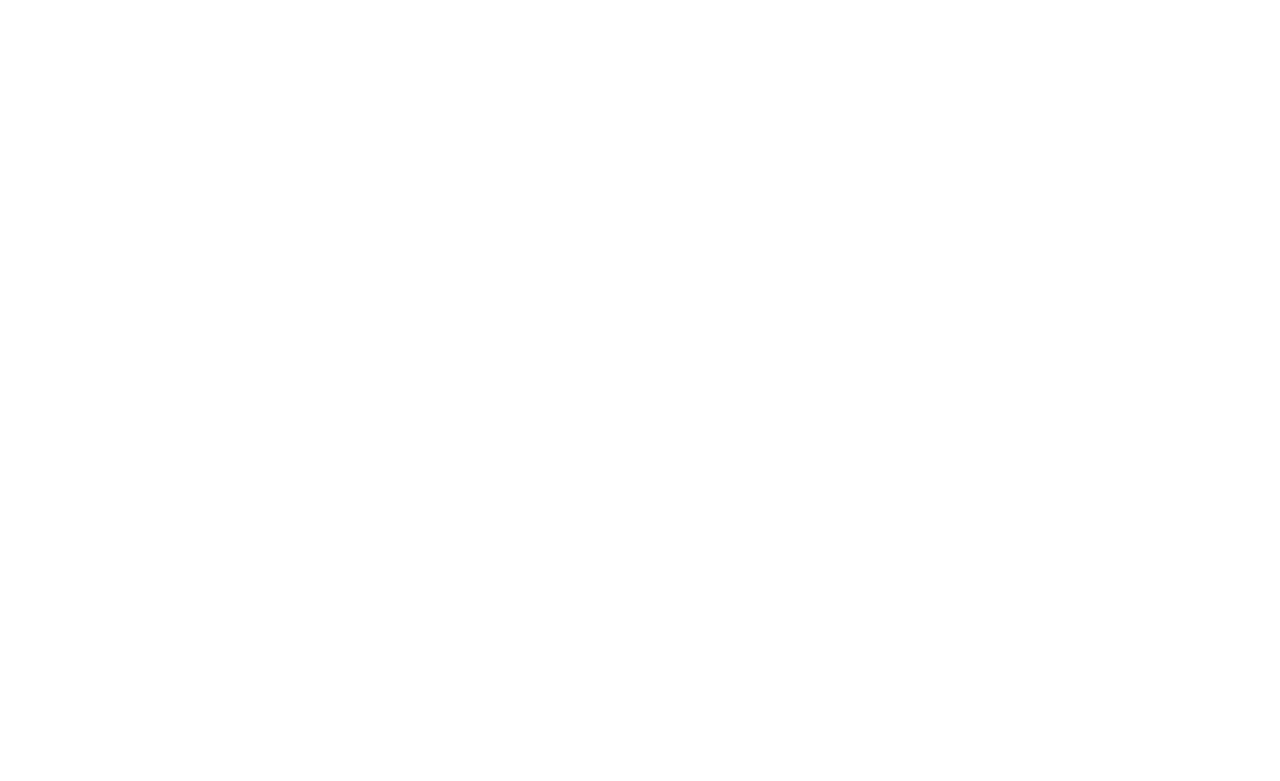
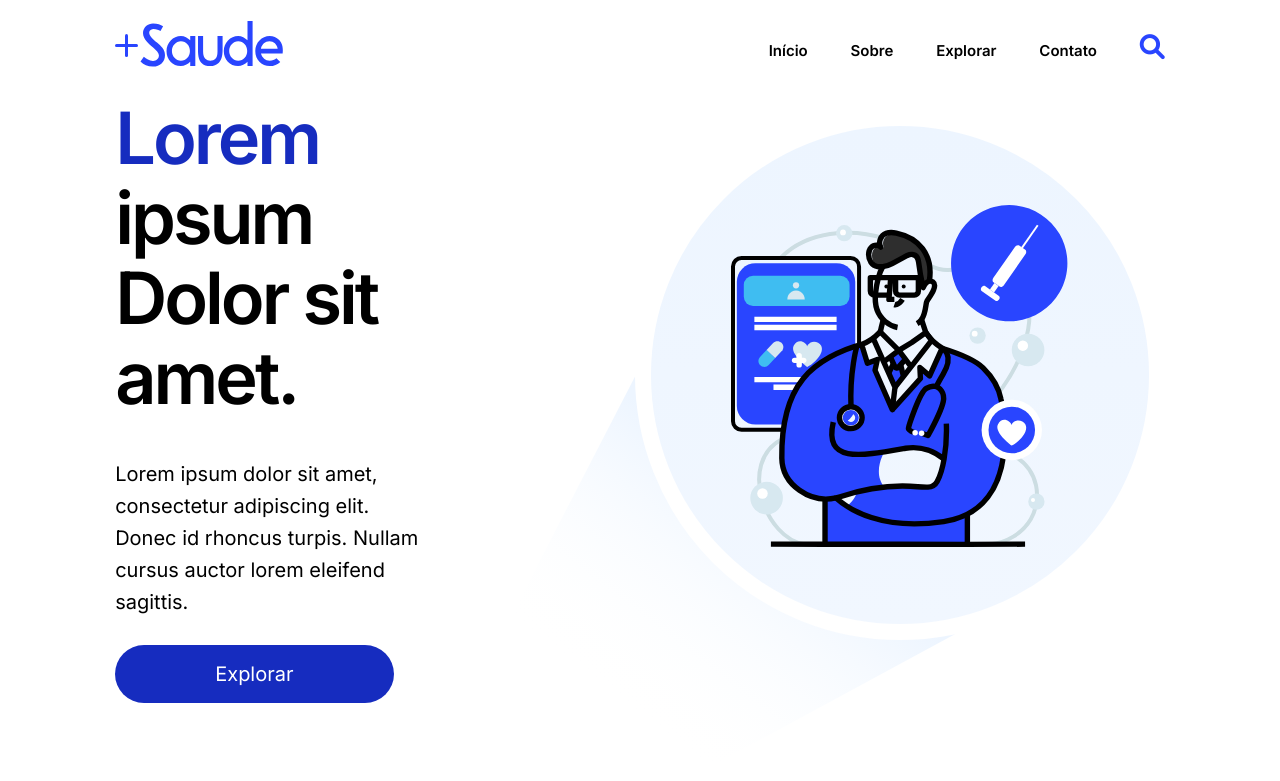
Before and after one commit to JailsonJr-BR/Hackaton-StartSE, a plain HTML site: page index.html in a window 1280 px wide. Drawn offline with Linux system fonts and the light colour scheme.

Commit message:
Header e home

```diff
--- /dev/null
+++ b/assets/css/base/_fonts.css
@@ -0,0 +1,41 @@
+@import url('https://fonts.googleapis.com/css2?family=Inter:wght@300;400;600&display=swap');
+
+:root,
+:host {
+  --fa-font-solid: normal 900 1em/1 "Font Awesome 6 Free";
+}
+
+@font-face {
+  font-family: "Font Awesome 6 Free";
+  font-style: normal;
+  font-weight: 900;
+  font-display: block;
+  src: url("../../fonts/fa-solid-900.woff2") format("woff2"),
+    url("../../fonts/fa-solid-900.ttf") format("truetype");
+}
+
+.fas,
+.fa-solid {
+  font-family: "Font Awesome 6 Free";
+  font-weight: 900;
+  font-style: normal;
+}
+
+.fa-home::before {
+  content: "\f015";
+}
+
+.fa-search::before {
+  content: "\f002";
+}
+
+.fa-add::before {
+  content: "\2b";
+}
+
+.fa-ellipsis-v::before {
+  content: "\f142";
+}
+
+.fa-bars::before {
+  content: "\f0c9"; }
--- /dev/null
+++ b/assets/css/base/_global.css
@@ -0,0 +1,33 @@
+html {
+  font-size: 62.5%;
+}
+
+body {
+  font-family: "Inter", sans-serif;
+  padding: 1.75rem 9%;
+}
+
+h1, h2, h3, h4, h5 {
+  color: #000;
+}
+
+h1 {
+  font-size: 7.2rem;
+  letter-spacing: -3px;
+  line-height: 80px;
+}
+
+h2 {
+  font-size: 4.8rem;
+}
+
+p, a {
+  font-size: 2rem;
+  line-height:
+  32px;
+}
+
+.wrapper {
+  position: relative;
+  z-index: 2;
+}
--- /dev/null
+++ b/assets/css/base/_reset.css
@@ -0,0 +1,16 @@
+*,
+*::after,
+*::before {
+  margin: 0;
+  padding: 0;
+  box-sizing: border-box;
+  border: none;
+}
+
+a {
+  text-decoration: none;
+}
+
+ul {
+  list-style: none;
+}
--- /dev/null
+++ b/assets/css/layout/_header.css
@@ -0,0 +1,6 @@
+header {
+  width: 100%;
+  display: flex;
+  justify-content: space-between;
+  align-items: center;
+}
--- /dev/null
+++ b/assets/css/layout/_home.css
@@ -0,0 +1,23 @@
+.home {
+  display: flex;
+  align-items: center;
+  margin-top: 3rem;
+}
+
+.__home-left  {
+  margin-top: -10rem;
+}
+
+.__home-left span {
+  color: #162CBF;
+}
+.__home-item {
+  margin-bottom: 4rem;
+}
+
+.__home-btn {
+  padding: 1.7rem 10rem;
+  background: #162CBF;
+  border-radius: 32px;
+  color: #fff;
+}
--- /dev/null
+++ b/assets/css/layout/_nav-menu.css
@@ -0,0 +1,31 @@
+nav ul li{
+  display: inline-block;
+}
+
+.nav-menu__item {
+  margin-left: 4rem;
+}
+
+.nav-menu__text {
+  font-size: 1.5rem;
+  color: #000;
+  font-weight: 600;
+}
+
+.nav-menu__link i{
+  font-size: 2.5rem;
+  color: #2945FF;
+}
+
+.nav-menu__hamburguer {
+  display: none;
+}
+
+@media screen and (max-width: 1024px) {
+  .nav-menu__item {
+    display: none;
+  }
+  .nav-menu__hamburguer {
+    display: block;
+  }
+}
--- a/assets/css/style.css
+++ b/assets/css/style.css
@@ -0,0 +1,11 @@
+@import url(./base/_reset.css);
+
+@import url(./base/_fonts.css);
+
+@import url(./base/_global.css);
+
+@import url(./layout/_nav-menu.css);
+
+@import url(./layout/_header.css);
+
+@import url(./layout/_home.css);
--- a/index.html
+++ b/index.html
@@ -10,6 +10,77 @@
 </head>
 
 <body>
+  <header>
+    <div class="logo">
+      <a class="logo__link" href="#"><img src="assets/img/logo.svg" alt=""> </a>
+    </div>
+    <nav>
+      <ul class="nav-menu">
+        <li class="nav-menu__item">
+          <a href="/" class="nav-menu__link">
+            <span class="nav-menu__text">
+              Início
+            </span>
+          </a>
+        </li>
+        <li class="nav-menu__item">
+          <a href="/" class="nav-menu__link">
+            <span class="nav-menu__text">
+              Sobre
+            </span>
+          </a>
+        </li>
+        <li class="nav-menu__item">
+          <a href="/" class="nav-menu__link">
+            <span class="nav-menu__text">
+              Explorar
+            </span>
+          </a>
+        </li>
+        <li class="nav-menu__item">
+          <a href="/" class="nav-menu__link">
+            <span class="nav-menu__text">
+              Contato
+            </span>
+          </a>
+        </li>
+        </li>
+        <li class="nav-menu__item">
+          <a href="/" class="nav-menu__link">
+            <i class="fa-solid fa-search"></i>
+          </a>
+        </li>
+        <li class="nav-menu__item nav-menu__hamburguer">
+          <a href="/" class="nav-menu__link">
+            <i class="fa-solid fa-bars"></i>
+          </a>
+        </li>
+      </ul>
+    </nav>
+  </header>
+
+  <main>
+
+    <div class="home">
+      <div class="__home-left">
+        <div class="__home-item">
+          <h1><span>Lorem</span> ipsum
+            Dolor sit amet.</h1>
+        </div>
+
+        <div class="__home-item">
+          <p>Lorem ipsum dolor sit amet, consectetur adipiscing elit. Donec id rhoncus turpis. Nullam cursus auctor lorem eleifend sagittis.</p>
+        </div>
+
+        <a href="" class="__home-btn">Explorar</a>
+      </div>
+      <div class="__home-right">
+        <img src="assets/img/home.svg" alt="">
+      </div>
+    </div>
+
+  </main>
+
 
 </body>
 
```
Also changed, not shown: assets/fonts/fa-solid-900.ttf (added), assets/fonts/fa-solid-900.woff2 (added), assets/img/home.svg (added), assets/img/logo.svg (added).
